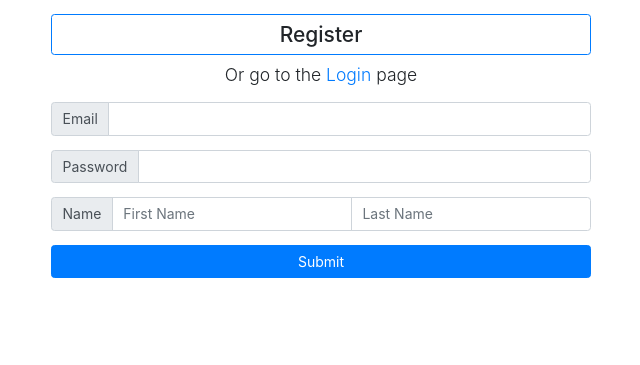
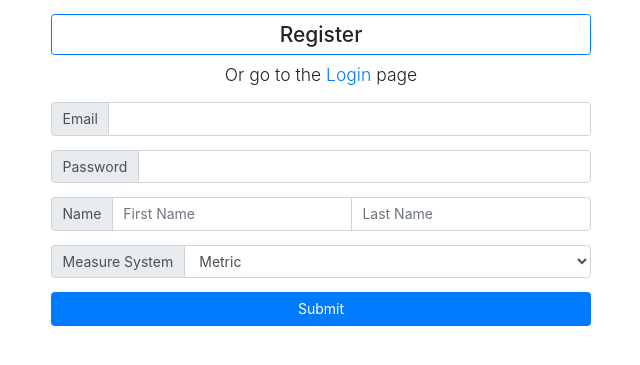
Before and after one commit to dm1905once/cap1_spoon, a Flask app: page /register in a window 1280 px wide. Shown: the part 73-438 px from the top of the page, without its empty margins (319-959 px from the left). Run offline with Flask 2, Linux system fonts and the light colour scheme; some libraries are stand-ins or nearby versions; some web fonts are replaced.

Commit message:
Added measure system to register form and implement logic

```diff
--- a/app.py
+++ b/app.py
@@ -91,7 +91,8 @@ def register():
                 email=form.email.data,
                 password=form.password.data,
                 first_name=form.first_name.data,
-                last_name=form.last_name.data
+                last_name=form.last_name.data,
+                measure_system=form.measure_system.data
             )
             db.session.add(new_user)
             db.session.commit()
--- a/forms.py
+++ b/forms.py
@@ -13,6 +13,7 @@ class UserRegisterForm(FlaskForm):
     password = PasswordField('Password', validators=[Length(min=6)])
     first_name = StringField('First Name', validators=[DataRequired()])
     last_name = StringField('Last Name')
+    measure_system = SelectField('Measure System', choices=[('metric','Metric'), ('us', 'US')])
 
 class UserLoginForm(FlaskForm):
     """Form to authenticate existing users."""
--- a/models.py
+++ b/models.py
@@ -79,7 +79,7 @@ class User(db.Model):
     first_name = db.Column(db.String(30), nullable=False)
     last_name  = db.Column(db.String(30), nullable=True)
     ## Relationships ##
-
+    preferences = db.relationship('UserPreference', uselist=False)
 
 
 
@@ -88,10 +88,10 @@ class User(db.Model):
     full_name = property(get_full_name)
 
     @classmethod
-    def register(cls, email, password, first_name, last_name):
+    def register(cls, email, password, first_name, last_name, measure_system):
             hashed = bcrypt.generate_password_hash(password)
             hashed_utf8 = hashed.decode('utf8')
-            return cls(email=email, password=hashed_utf8, first_name=first_name, last_name=last_name)
+            return cls(email=email, password=hashed_utf8, first_name=first_name, last_name=last_name, preferences=UserPreference(measure_system=measure_system))
 
     @classmethod
     def authenticate(cls, email, password):
--- a/templates/users/register.html
+++ b/templates/users/register.html
@@ -43,6 +43,14 @@
                         </div>
                         {% for error in form.first_name.errors %}<small class="form-text text-danger">{{ error }}</small>{% endfor %}
                         {% for error in form.last_name.errors %}<small class="form-text text-danger">{{ error }}</small>{% endfor %}
+
+                        <!-- Measure system -->
+                        <div class="input-group mt-3">
+                            <div class="input-group-prepend"><span class="input-group-text">Measure System</span></div>
+                            {{form.measure_system(class_="form-control")}}
+                        </div>
+                        {% for error in form.measure_system.errors %}<small class="form-text text-danger">{{ error }}</small>{% endfor %}
+
                         <button class="mt-3 btn btn-primary btn-block">Submit</button>
                     </form>
             </div>
```
